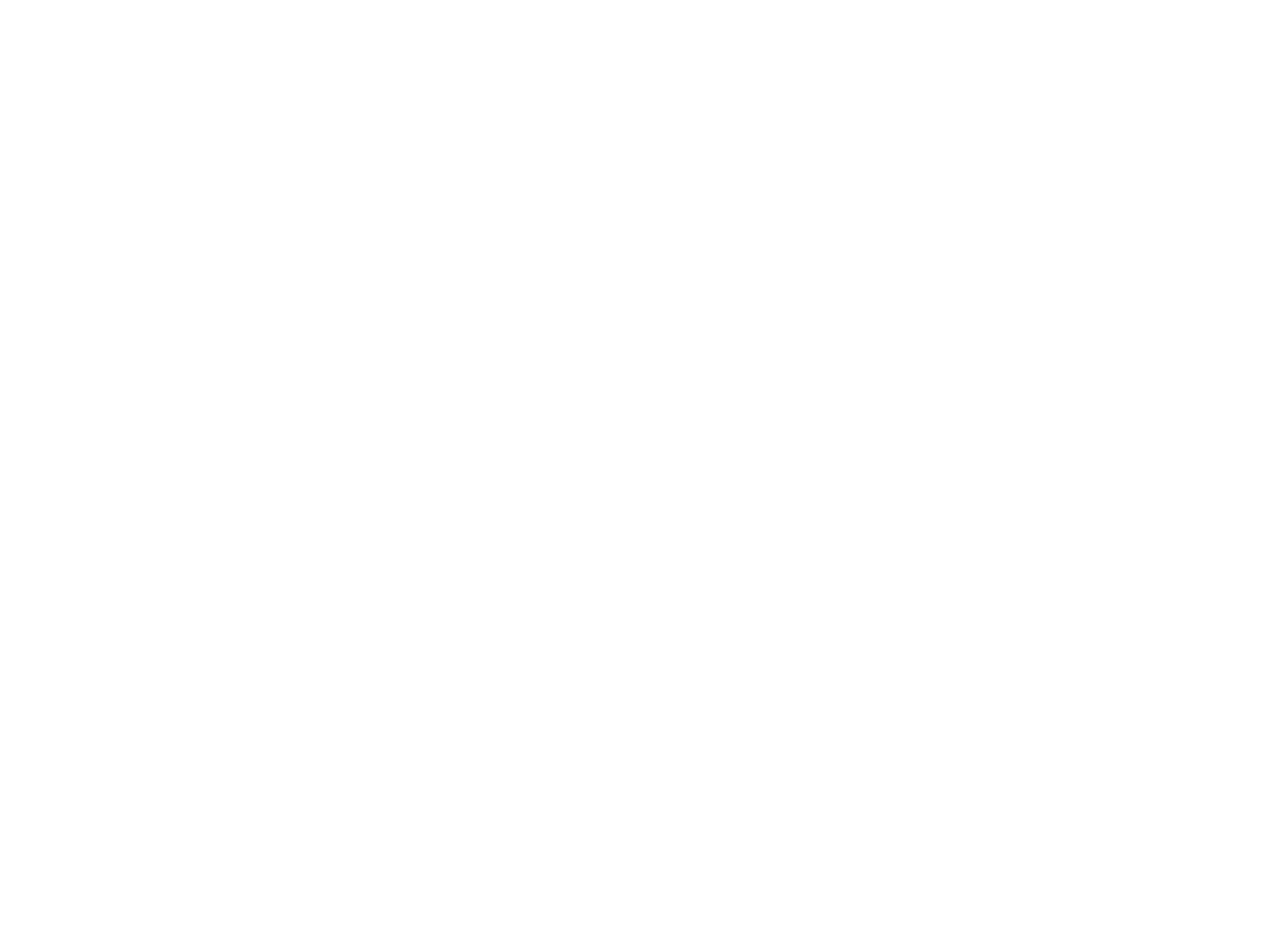
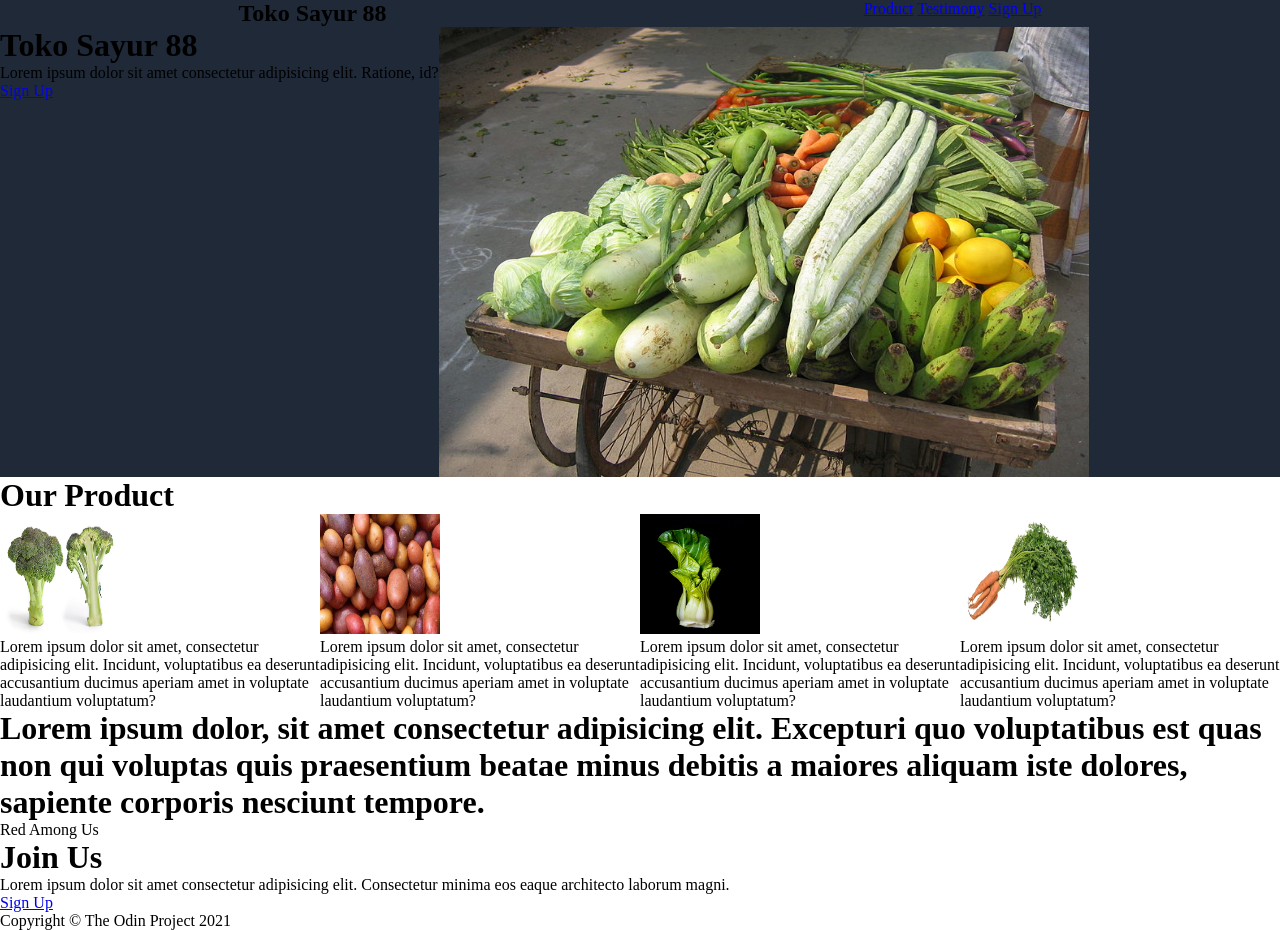
Before and after one commit to TahoeBoelat/odin-landing-page, a plain HTML site: page index.html in a window 1280 px wide. Before the commit the page ends 800 px from the top, so only its background shows below. Drawn offline with Linux system fonts and the light colour scheme.

Commit message:
Update index.htm
Update style.css

```diff
--- a/css/style.css
+++ b/css/style.css
@@ -5,3 +5,35 @@
     margin: 0;
     padding: 0;
 }
+/* First Content */
+.first-container {
+    background: #1f2937;
+}
+/* Navigation */
+.nav-container {
+    display: flex;
+    justify-content: space-around;
+}
+/* Akhir Navigation */
+/* Header */
+.header-container {
+    display: flex;
+    flex-direction: row;
+}
+.imageheader {
+    width: 650px;
+    height: 450px;
+}
+/* Akhir Header */
+/* Akhir First Content */
+
+/* Product section */
+.product-container {
+    display: flex;
+}
+.vegimg {
+    width: 120px;
+    height: 120px;
+}
+/* Akhir product section */
+/* Testimony section */
--- a/index.html
+++ b/index.html
@@ -8,6 +8,79 @@
     <link rel="stylesheet" href="/css/style.css">
 </head>
 <body>
-
+    <!-- Awal First Content -->
+    <div class="first-container">
+        <!-- Navigation -->
+        <nav>
+            <div class="nav-container">
+                <h1 class="company-logo">Toko Sayur 88</h1>
+                <div class="menu-container">
+                    <a href="#our-product" class="menu-item">Product</a>
+                    <a href="#testimony" class="menu-item">Testimony</a>
+                    <a href="#" class="menu-item">Sign Up</a>
+                </div>
+            </div>
+        </nav>
+        <!-- Akhir Navigation -->
+        <!-- Header -->
+        <header>
+            <div class="header-container">
+                <div class="title-section-container">
+                    <h1 class="title">Toko Sayur 88</h1>
+                    <p class="jargon-paragraph">Lorem ipsum dolor sit amet consectetur adipisicing elit. Ratione, id?</p>
+                    <a href="#" class="signup-btn">Sign Up</a>
+                </div>
+                <img src="/images/vegetable.jpg" alt="vegetable product" class="imageheader">
+            </div>
+        </header>
+        <!-- Akhir Header -->
+    </div>
+    <!-- Akhir First Section -->
+    <!-- Product Section -->
+    <h1 id="#our-product" class="second-title">Our Product</h1>
+    <div class="product-container">
+        <!-- Product Container -->
+        <div class="product-container">
+            <div class="product-card">
+                <img src="/images/brocolli.jpg" alt="brocolli" class="vegimg">
+                <p class="desc-product">Lorem ipsum dolor sit amet, consectetur adipisicing elit. Incidunt, voluptatibus ea deserunt accusantium ducimus aperiam amet in voluptate laudantium voluptatum?</p>
+            </div>
+            <div class="product-card">
+                <img src="/images/potatoes.jpg" alt="potatoes" class="vegimg">
+                <p class="desc-product">Lorem ipsum dolor sit amet, consectetur adipisicing elit. Incidunt, voluptatibus ea deserunt accusantium ducimus aperiam amet in voluptate laudantium voluptatum?</p>
+            </div>
+            <div class="product-card">
+                <img src="/images/pakcoy.jpg" alt="pakcoy" class="vegimg">
+                <p class="desc-product">Lorem ipsum dolor sit amet, consectetur adipisicing elit. Incidunt, voluptatibus ea deserunt accusantium ducimus aperiam amet in voluptate laudantium voluptatum?</p>
+            </div>
+            <div class="product-card">
+                <img src="/images/carrot.jpg" alt="carrot" class="vegimg">
+                <p class="desc-product">Lorem ipsum dolor sit amet, consectetur adipisicing elit. Incidunt, voluptatibus ea deserunt accusantium ducimus aperiam amet in voluptate laudantium voluptatum?</p>
+            </div>
+        </div>
+    </div>
+    <!-- Akhir Product -->
+    <!-- Testimony Section -->
+    <div id="testimony" class="testimony-container">
+        <h1 class="testimony">Lorem ipsum dolor, sit amet consectetur adipisicing elit. Excepturi quo voluptatibus est quas non qui voluptas quis praesentium beatae minus debitis a maiores aliquam iste dolores, sapiente corporis nesciunt tempore.</h1>
+        <p class="testimony-owner">Red Among Us</p>
+    </div>
+    <!-- Akhir Testimony Section -->
+    <!-- Sign Up Button Section -->
+    <div class="signup-container">
+        <div class="jargon-title">
+            <h1 class="title">Join Us</h5>
+            <p class="jargon-paragraph">Lorem ipsum dolor sit amet consectetur adipisicing elit. Consectetur minima eos eaque architecto laborum magni.</p>
+        </div>
+        <a href="#" class="menu-item">Sign Up</a>
+    </div>
+    <!-- Akhir Sign Up Section -->
+    <!-- Footer -->
+    <div class="footer-container">
+        <footer>
+            <p class="footer-paragraph">Copyright &copy; The Odin Project 2021</p>
+        </footer>
+    </div>
+    <!-- Akhir Footer -->
 </body>
 </html>
```
